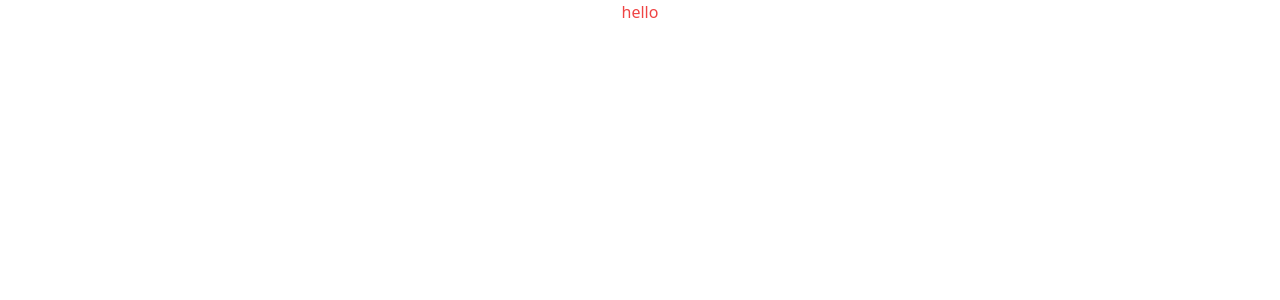
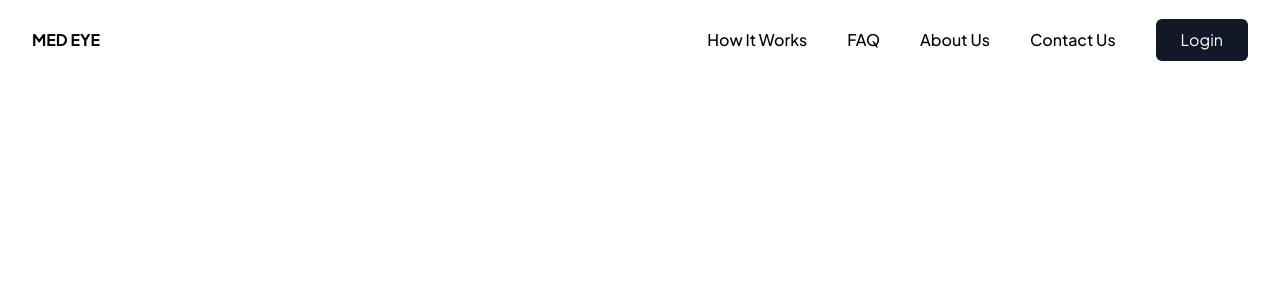
Before and after one commit to anasss008/projet_MedEYE_JEE_2023, a React (Create React App) app in the folder frontend/: page / in a window 1280 px wide. Shown: the top 300 px of the page. Built offline with nearby package versions, Linux system fonts and the light colour scheme.

Commit message:
adding header (navigation bar)

```diff
--- a/frontend/public/index.html
+++ b/frontend/public/index.html
@@ -9,6 +9,9 @@
       name="description"
       content="Web site created using create-react-app"
     />
+    <link rel="preconnect" href="https://fonts.googleapis.com">
+    <link rel="preconnect" href="https://fonts.gstatic.com" crossorigin>
+    <link href="https://fonts.googleapis.com/css2?family=Plus+Jakarta+Sans:wght@300;400;500;700;800&display=swap" rel="stylesheet">
     <link rel="apple-touch-icon" href="%PUBLIC_URL%/logo192.png" />
     <!--
       manifest.json provides metadata used when your web app is installed on a
--- a/frontend/src/App.js
+++ b/frontend/src/App.js
@@ -1,5 +1,7 @@
+import Header from './components/Header';
+
 function App() {
-  return <h1 className="text-center text-red-500">hello</h1>;
+  return <Header />;
 }
 
 export default App;
--- /dev/null
+++ b/frontend/src/components/Header.jsx
@@ -0,0 +1,65 @@
+import React from 'react';
+
+function Header() {
+  return (
+    <header className="bg-white pb-0">
+      <div className="mx-auto max-w-7xl px-8">
+        <nav className="flex items-center justify-between h-20">
+          <div className="flex-shrink-0">
+            <h1 className="font-bold">MED EYE</h1>
+          </div>
+
+          <div className="flex items-center ml-auto space-x-10">
+            <a
+              href="/#"
+              title=""
+              className="text-base font-medium text-black transition-all duration-200 hover:text-gray-600 focus:text-gray-600"
+            >
+              {' '}
+              How It Works{' '}
+            </a>
+
+            <a
+              href="/#"
+              title=""
+              className="text-base font-medium text-black transition-all duration-200 hover:text-gray-600 focus:text-gray-600"
+            >
+              {' '}
+              FAQ{' '}
+            </a>
+
+            <a
+              href="/#"
+              title=""
+              className="text-base font-medium text-black transition-all duration-200 hover:text-gray-600 focus:text-gray-600"
+            >
+              {' '}
+              About Us{' '}
+            </a>
+
+            <a
+              href="/#"
+              title=""
+              className="text-base font-medium text-black transition-all duration-200 hover:text-gray-600 focus:text-gray-600"
+            >
+              {' '}
+              Contact Us{' '}
+            </a>
+          </div>
+
+          <a
+            href="/#"
+            title=""
+            className="items-center justify-center px-6 py-2 ml-10 text-base text-white transition-all duration-200 bg-gray-900 border border-transparent rounded-md inline-flex hover:bg-gray-700 focus:bg-gray-700"
+            role="button"
+          >
+            {' '}
+            Login{' '}
+          </a>
+        </nav>
+      </div>
+    </header>
+  );
+}
+
+export default Header;
--- a/frontend/tailwind.config.js
+++ b/frontend/tailwind.config.js
@@ -2,7 +2,11 @@
 module.exports = {
   content: ['./src/**/*.{js,jsx,ts,tsx}'],
   theme: {
-    extend: {},
+    extend: {
+      fontFamily: {
+        sans: ['Plus Jakarta Sans', 'sans-serif'],
+      },
+    },
   },
   plugins: [],
 };
```
